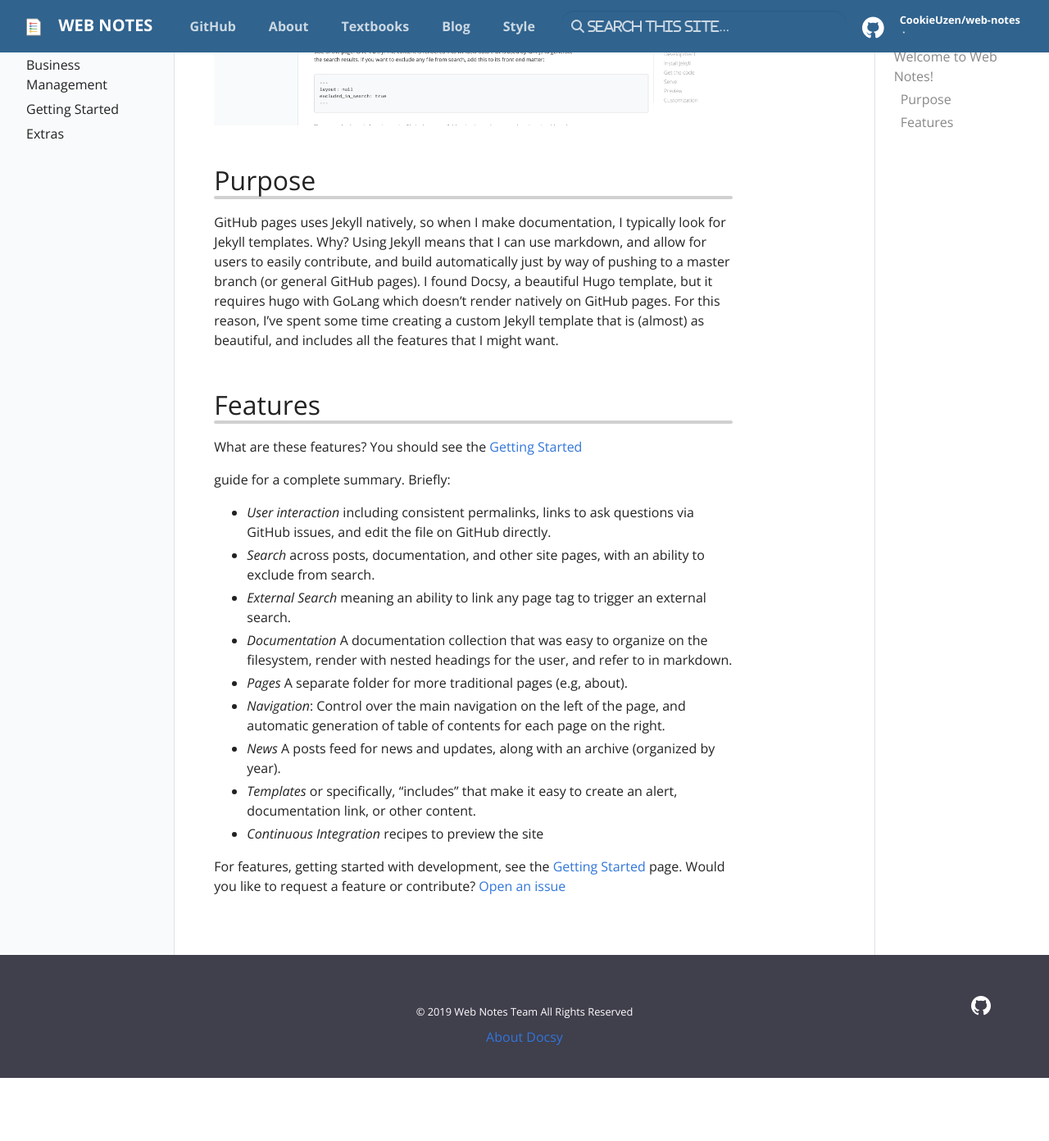
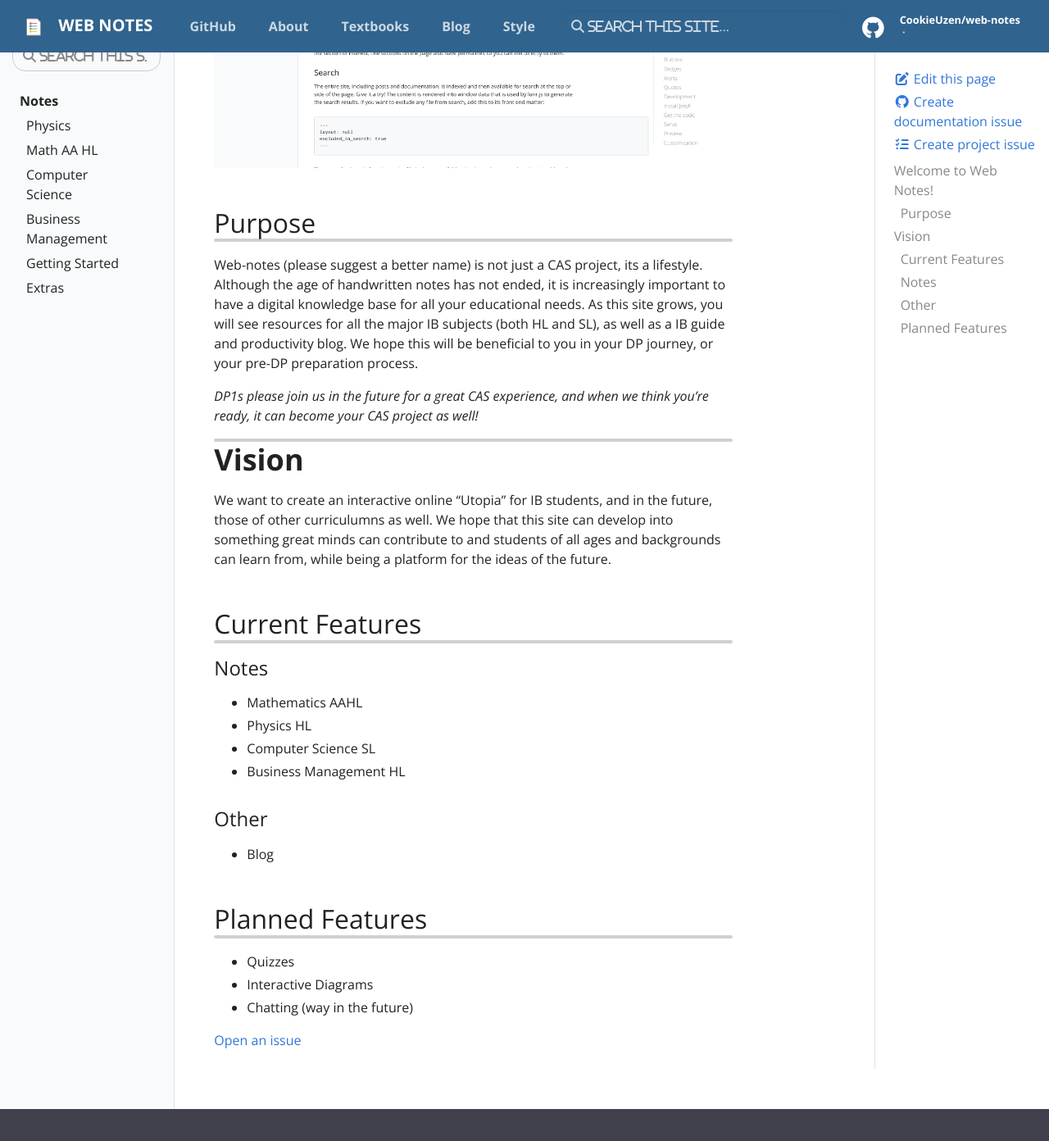
Before and after one commit to CookieUzen/web-notes, a Jekyll site: the page built from pages/index.md, in a window 1280 px wide and 1400 px high, scrolled down 525 px. Shown: the top 1392 px of the window at 82% size. Built offline with Jekyll 4.4.1, drawn with Linux system fonts in a browser that asks for light colours; nearby versions of some CDN libraries; library files that are not in the unit come from our copies; comment, search, counter and statistics services are not loaded; before the commit the page ends 1840 px from its top, so only the background shows below that.

Commit message:
Main Page

```diff
--- a/pages/index.md
+++ b/pages/index.md
@@ -10,36 +10,36 @@ This is a IBDP general notes platform for all HL and SL Students! This is a CAS
 
 - Cobbi Liu
 - Uzen Huang
+
+**Core Contributor**
 - Alex Xue
 
 ![assets/img/docsy-jekyll.png](assets/img/docsy-jekyll.png)
 
 ## Purpose
 
-GitHub pages uses Jekyll natively, so when I make documentation, I typically
-look for Jekyll templates. Why? Using Jekyll means that I can use markdown,
-and allow for users to easily contribute, and build automatically just by
-way of pushing to a master branch (or general GitHub pages).
-I found Docsy, a beautiful Hugo template, but it requires hugo with GoLang
-which doesn't render natively on GitHub pages. For this reason, I've spent
-some time creating a custom Jekyll template that is (almost) as beautiful,
-and includes all the features that I might want.
+Web-notes (please suggest a better name) is not just a CAS project, its a lifestyle. Although the age of handwritten notes has not ended, it is increasingly important to have a digital knowledge base for all your educational needs. As this site grows, you will see resources for all the major IB subjects (both HL and SL), as well as a IB guide and productivity blog. We hope this will be beneficial to you in your DP journey, or your pre-DP preparation process.
 
-## Features
+*DP1s please join us in the future for a great CAS experience, and when we think you're ready, it can become your CAS project as well!*
 
-What are these features? You should see the {% include doc.html name="Getting Started" path="getting-started" %}
-guide for a complete summary. Briefly:
+# Vision
+We want to create an interactive online "Utopia" for IB students, and in the future, those of other curriculumns as well. We hope that this site can develop into something great minds can contribute to and students of all ages and backgrounds can learn from, while being a platform for the ideas of the future.
 
- - *User interaction* including consistent permalinks, links to ask questions via GitHub issues, and edit the file on GitHub directly.
- - *Search* across posts, documentation, and other site pages, with an ability to exclude from search.
- - *External Search* meaning an ability to link any page tag to trigger an external search.
- - *Documentation* A documentation collection that was easy to organize on the filesystem, render with nested headings for the user, and refer to in markdown.
- - *Pages* A separate folder for more traditional pages (e.g, about).
- - *Navigation*: Control over the main navigation on the left of the page, and automatic generation of table of contents for each page on the right.
- - *News* A posts feed for news and updates, along with an archive (organized by year).
- - *Templates* or specifically, "includes" that make it easy to create an alert, documentation link, or other content.
- - *Continuous Integration* recipes to preview the site
+## Current Features
 
+### Notes
+* Mathematics AAHL
+* Physics HL
+* Computer Science SL
+* Business Management HL
 
-For features, getting started with development, see the {% include doc.html name="Getting Started" path="getting-started" %} page. Would you like to request a feature or contribute?
+### Other
+* Blog
+
+## Planned Features
+
+* Quizzes
+* Interactive Diagrams
+* Chatting (way in the future)
+
 [Open an issue]({{ site.repo }}/issues)
```
